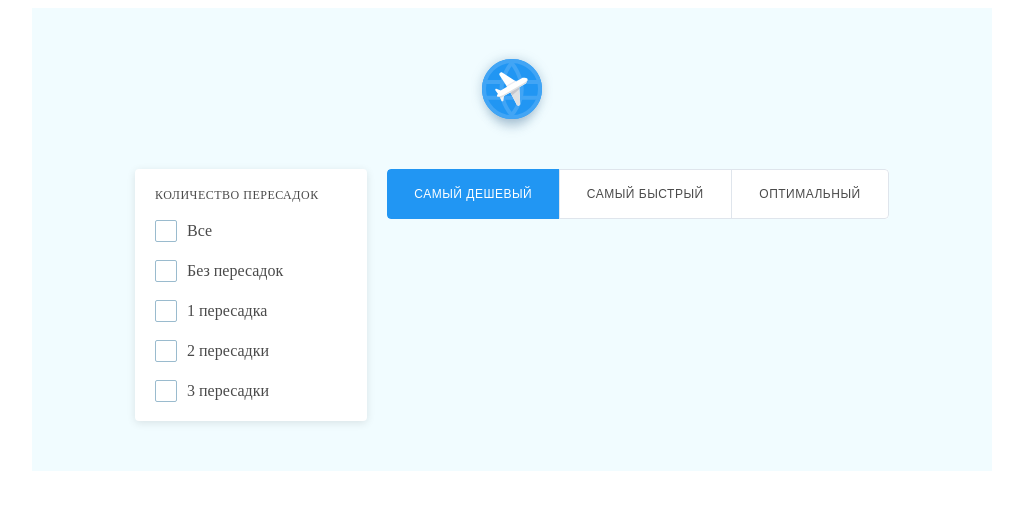
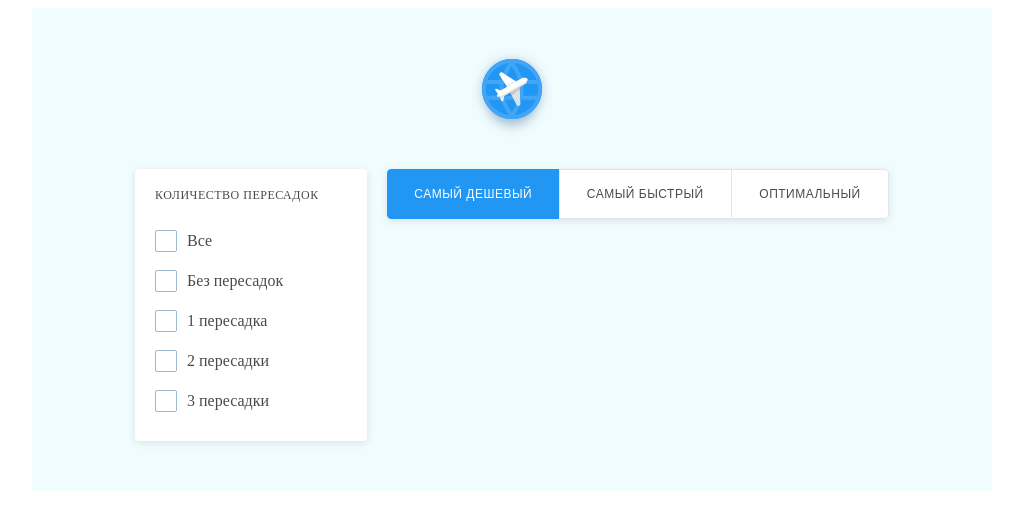
Before and after one commit to Aleksiy2022/aviasales, a React (Vite) app: page / in a window 1280 px wide. Shown: the top 530 px of the page, without its empty margins (128-1151 px from the left). Built offline with nearby package versions, Linux system fonts and the light colour scheme.

Commit message:
Updated styles.

```diff
--- a/src/components/ticket_sorter/ticket-sorter.module.scss
+++ b/src/components/ticket_sorter/ticket-sorter.module.scss
@@ -20,6 +20,7 @@
     border-radius: 4px;
     color: #4a4a4a;
     overflow: hidden;
+    box-shadow: 0 2px 8px 0 rgba(0, 0, 0, 0.1);
   }
 
   &__item {
--- a/src/components/transfer_filter/transfer_filter.module.scss
+++ b/src/components/transfer_filter/transfer_filter.module.scss
@@ -10,7 +10,7 @@
   display: flex;
   gap: 20px;
   width: 232px;
-  padding: 20px;
+  padding: 20px 0;
   box-shadow: 0 2px 8px 0 rgba(0, 0, 0, 0.1);
   border-radius: 4px;
   background-color: #ffffff;
@@ -19,23 +19,25 @@
     box-sizing: border-box;
     flex-direction: column;
     display: flex;
-    gap: 20px;
   }
 
   &__title {
     line-height: 12px;
     letter-spacing: 0.5px;
     font-size: 12px;
+    padding-left: 20px;
   }
 
   &__label {
     display: flex;
     align-items: center;
-    height: 20px;
+    padding-left: 20px;
+    height: 40px;
     line-height: 20px;
 
     &:hover {
       cursor: pointer;
+      background-color: #F1FCFF;
     }
   }
 
```
